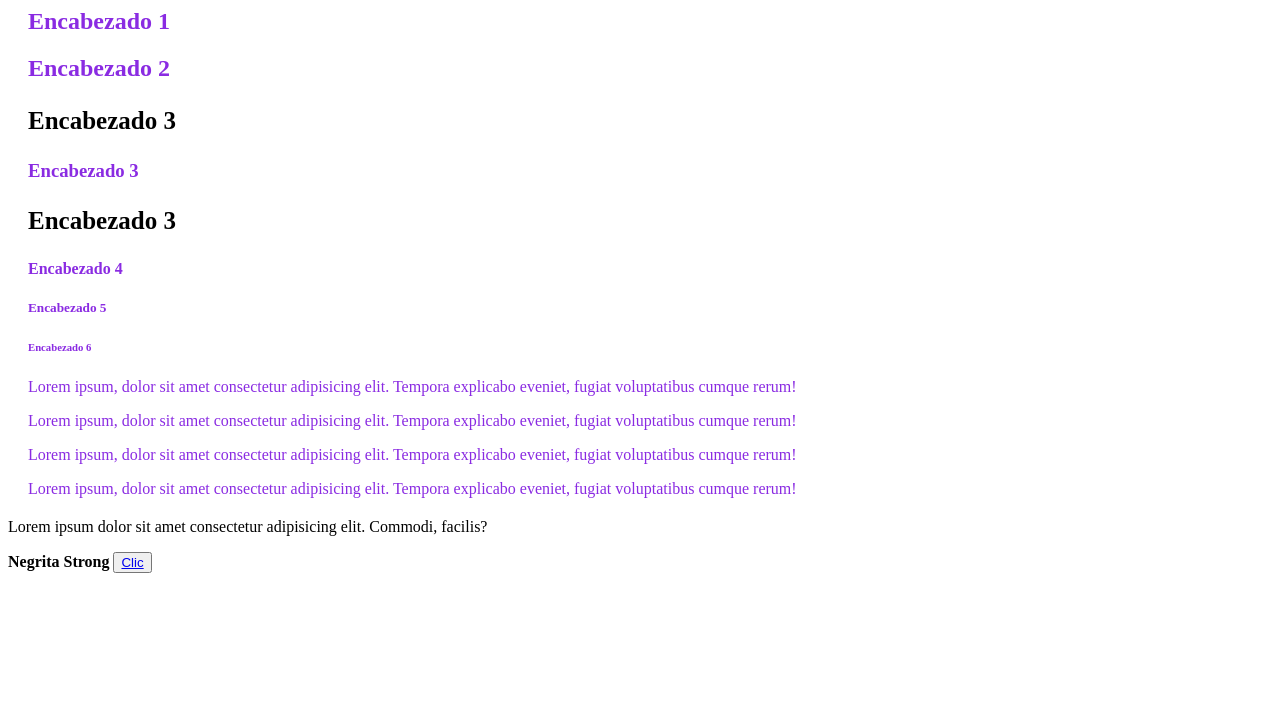
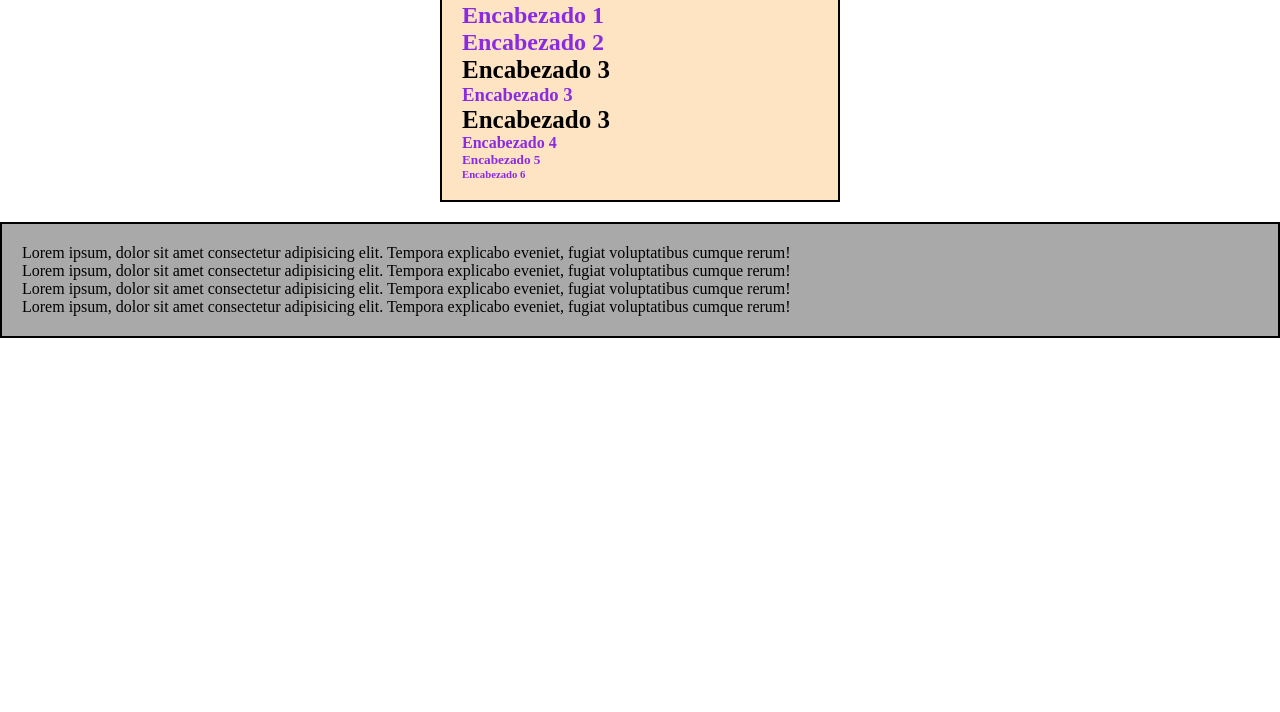
Before and after one commit to Ivan-Cam/HTML-and-CSS-practices, a plain HTML site: page Prac2/index.html in a window 1280 px wide. Shown: the part 88-800 px from the top of the page. Drawn offline with Linux system fonts and the light colour scheme.

Commit message:
Percentages

```diff
--- a/Prac2/index.html
+++ b/Prac2/index.html
@@ -33,7 +33,7 @@
           <h5>Encabezado 5</h5>
           <h6>Encabezado 6</h6>
         </div>
-        <div class="encabezados">
+        <div class="parrafos">
           <p>
             Lorem ipsum, dolor sit amet consectetur adipisicing elit. Tempora
             explicabo eveniet, fugiat voluptatibus cumque rerum!
@@ -52,19 +52,6 @@
           </p>
         </div>
       </section>
-      <section>
-        <p>
-          <span>Lorem</span> ipsum dolor sit amet consectetur adipisicing elit.
-          Commodi, facilis?
-        </p>
-        <b>Negrita</b>
-        <strong>Strong</strong>
-        <button>
-          <a href="http://google.com" target="_blank" rel="noopener noreferrer">
-            Clic
-          </a>
-        </button>
-      </section>
     </main>
   </body>
 </html>
--- a/Prac2/styles/style.css
+++ b/Prac2/styles/style.css
@@ -1,6 +1,6 @@
 * {
-  /* padding: 0;
-  margin: 0; */
+  padding: 0;
+  margin: 0;
   box-sizing: border-box;
 }
 .logo {
@@ -12,8 +12,24 @@ nav {
 }
 
 .encabezados {
-  margin: 20px;
+  width: 400px;
+  margin: 0 auto 20px;
+  padding: 20px;
+
+  border: 2px solid black;
   color: blueviolet;
+  background-color: bisque;
+}
+
+.encabezados div {
+  width: 50%;
+}
+
+.parrafos {
+  padding: 20px;
+  border: 2px solid black;
+
+  background-color: darkgray;
 }
 
 .encabezados > h3 {
```
